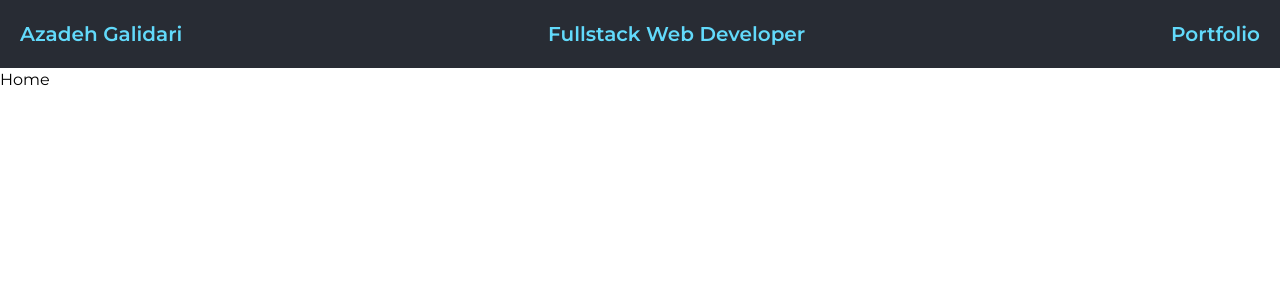
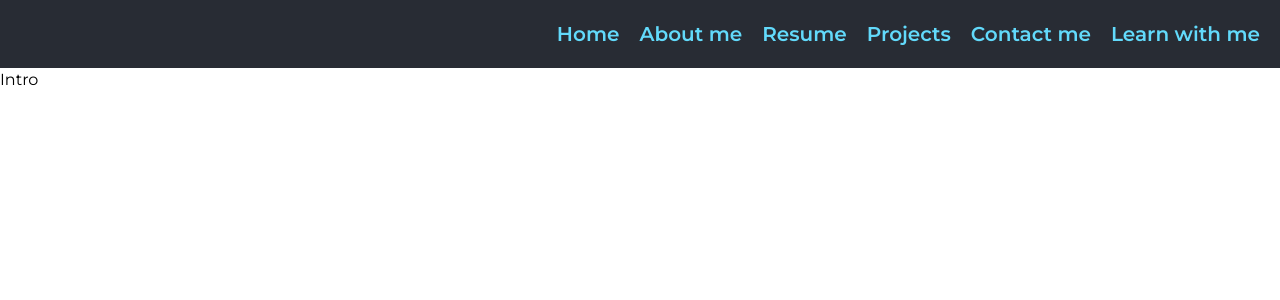
Before and after one commit to devgirlpro/MERN-Portfolio, a React (Create React App) app in the folder client/: page / in a window 1280 px wide. Shown: the top 300 px of the page. Built offline with nearby package versions, Linux system fonts and the light colour scheme.

Commit message:
add navber without all pages

```diff
--- a/client/src/components/Header.jsx
+++ b/client/src/components/Header.jsx
@@ -1,12 +1,35 @@
 import React from 'react'
+import { Link } from 'react-router-dom'
 
 const Header = () => {
   return (
-    <div className='p-5 bg-primary flex justify-between' >
-         <h1 className='text-secondary text-xl font-semibold' >Azadeh Galidari</h1>
+    <>
+         {/* <h1 className='text-secondary text-xl font-semibold' >Azadeh Galidari</h1>
          <h1 className='text-secondary text-xl font-semibold' >Fullstack Web Developer</h1>
-         <h1 className='text-secondary text-xl font-semibold' >Portfolio</h1>
-    </div>
+         <h1 className='text-secondary text-xl font-semibold' >Portfolio</h1> */}
+         <nav className=' bg-primary'>
+            <ul className='p-5 bg-primary flex  justify-end ml-5' >
+                <li className='text-secondary text-xl font-semibold'>
+                    <Link to="/" >Home</Link>
+                </li>
+                <li className='text-secondary text-xl font-semibold ml-5'>
+                    <Link to="/about">About me</Link>
+                </li>
+                <li className='text-secondary text-xl font-semibold ml-5'>
+                    <Link to="/resume">Resume</Link>
+                </li>
+                <li className='text-secondary text-xl font-semibold ml-5'>
+                    <Link to="/projects">Projects</Link>
+                </li>
+                <li className='text-secondary text-xl font-semibold ml-5'>
+                    <Link to="/contact">Contact me</Link>
+                </li>
+                <li className='text-secondary text-xl font-semibold ml-5'>
+                    <Link to="/learn">Learn with me</Link>
+                </li>
+            </ul>
+         </nav>
+    </>
   )
 }
 
--- a/client/src/pages/Home.jsx
+++ b/client/src/pages/Home.jsx
@@ -1,12 +1,12 @@
 import React from 'react';
 import Header from '../components/Header';
+import Intro from './Intro';
 
 const Home = () => {
   return (
     <div>
-        <Header />
-      Home
-
+      <Header />
+      <Intro />
     </div>
   );
 };
--- /dev/null
+++ b/client/src/pages/Intro.jsx
@@ -0,0 +1,9 @@
+import React from 'react'
+
+const Intro = () => {
+  return (
+    <div>Intro</div>
+  )
+}
+
+export default Intro
```
